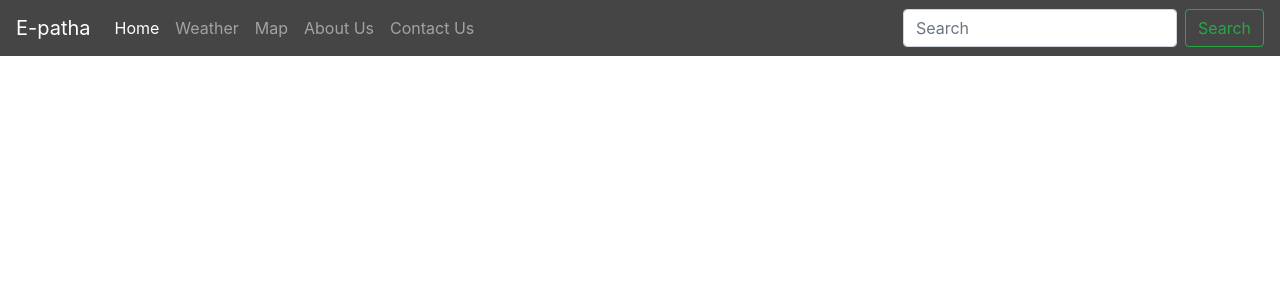
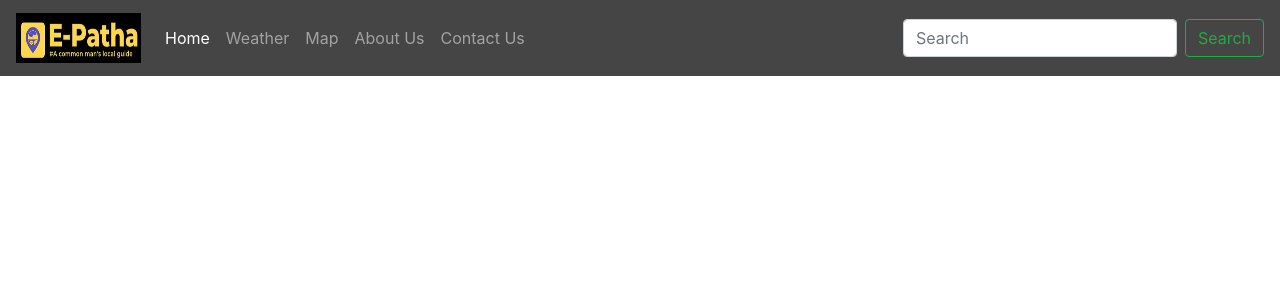
Before and after one commit to chinmayanaik123/E_patha_code, a Django app: template temple/templates/temple/basic.html in a window 1280 px wide. Shown: the top 300 px of the page. Run offline with Django 3.2, Linux system fonts and the light colour scheme; the template is opened without the code that fills it, so the values that code supplies are empty; some libraries are stand-ins or nearby versions.

Commit message:
logo once  add again  commit

```diff
--- a/local_shop/templates/local_shop/basic.html
+++ b/local_shop/templates/local_shop/basic.html
@@ -14,7 +14,9 @@
   <body>
 
     <nav class="navbar navbar-expand-lg navbar-dark bg-dark " style="background-color: #000000ba!important;">
-  <a class="navbar-brand" href="/e_patha">E-patha</a>
+      <a class="navbar-brand" href="/e_patha" style="padding-top:.325rem;padding-bottom:.325rem">
+        <img src="media/e_patha/images/logoo.jpeg" width="125" height="50" alt="E-Patha">
+      </a>
   <button class="navbar-toggler" type="button" data-toggle="collapse" data-target="#navbarSupportedContent" aria-controls="navbarSupportedContent" aria-expanded="false" aria-label="Toggle navigation">
     <span class="navbar-toggler-icon"></span>
   </button>
--- a/temple/templates/temple/basic.html
+++ b/temple/templates/temple/basic.html
@@ -14,7 +14,9 @@
   <body>
 
     <nav class="navbar navbar-expand-lg navbar-dark bg-dark " style="background-color: #000000ba!important;">
-  <a class="navbar-brand" href="/e_patha">E-patha</a>
+      <a class="navbar-brand" href="/e_patha" style="padding-top:.325rem;padding-bottom:.325rem">
+        <img src="media/e_patha/images/logoo.jpeg" width="125" height="50" alt="E-Patha">
+      </a>
   <button class="navbar-toggler" type="button" data-toggle="collapse" data-target="#navbarSupportedContent" aria-controls="navbarSupportedContent" aria-expanded="false" aria-label="Toggle navigation">
     <span class="navbar-toggler-icon"></span>
   </button>
--- a/tourism/templates/tourism/basic.html
+++ b/tourism/templates/tourism/basic.html
@@ -14,7 +14,9 @@
   <body>
 
     <nav class="navbar navbar-expand-lg navbar-dark bg-dark " style="background-color: #000000ba!important;">
-  <a class="navbar-brand" href="/e_patha">E-patha</a>
+      <a class="navbar-brand" href="/e_patha" style="padding-top:.325rem;padding-bottom:.325rem">
+        <img src="media/e_patha/images/logoo.jpeg" width="125" height="50" alt="E-Patha">
+      </a>
   <button class="navbar-toggler" type="button" data-toggle="collapse" data-target="#navbarSupportedContent" aria-controls="navbarSupportedContent" aria-expanded="false" aria-label="Toggle navigation">
     <span class="navbar-toggler-icon"></span>
   </button>
```
